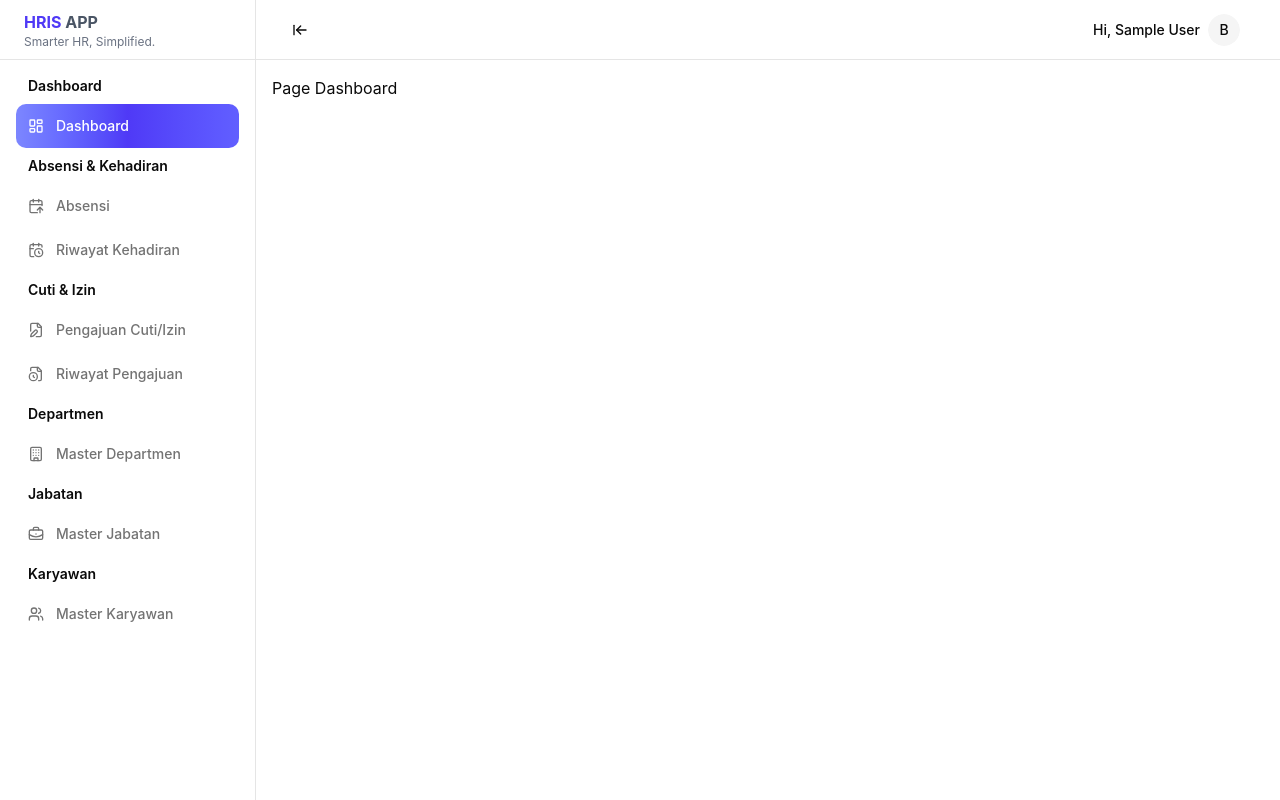
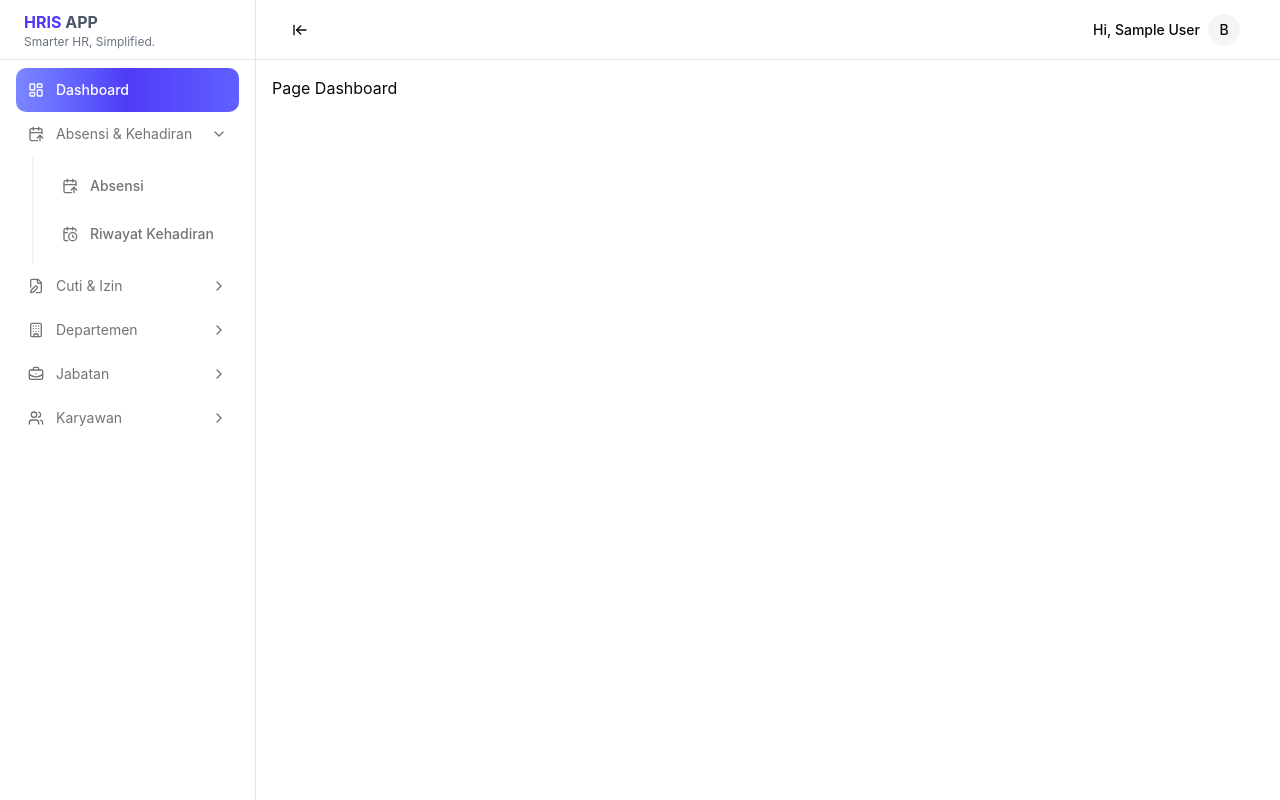
Before and after one commit to aldi140/hris-app, a React (Vite) app in the folder fe/: page / in a window 1280 px wide. Built offline with nearby package versions, Linux system fonts and the light colour scheme; sample sign-in values are in the browser's storage.

Commit message:
update navbar

```diff
--- a/fe/package.json
+++ b/fe/package.json
@@ -14,6 +14,7 @@
     "@radix-ui/react-aspect-ratio": "^1.1.7",
     "@radix-ui/react-avatar": "^1.1.10",
     "@radix-ui/react-checkbox": "^1.3.2",
+    "@radix-ui/react-collapsible": "^1.1.12",
     "@radix-ui/react-dialog": "^1.1.14",
     "@radix-ui/react-dropdown-menu": "^2.1.15",
     "@radix-ui/react-label": "^2.1.7",
--- a/fe/src/Components/layouts/partials/Sidebar.jsx
+++ b/fe/src/Components/layouts/partials/Sidebar.jsx
@@ -1,13 +1,13 @@
-import { BriefcaseBusiness, Building, CalendarArrowUp, CalendarClock, FileClock, FilePen, History, LayoutDashboard, PanelsLeftBottom, Users } from "lucide-react";
+import { BriefcaseBusiness, Building, CalendarArrowUp, CalendarClock, ChevronRight, FileClock, FilePen, History, LayoutDashboard, PanelsLeftBottom, Users } from "lucide-react";
 import NavLink from "../../commons/atoms/NavLink";
+import { Collapsible, CollapsibleContent, CollapsibleTrigger } from "../../ui/collapsible";
+import { cn } from "../../../lib/utils";
 
 
 const Sidebar = ({ location, minMaxSize }) => {
     return (
-        <nav className="grid items-start px-2 text-sm font-semibold lg:px-4">
-            {minMaxSize && (
-                <div className="px-3 py-2 text-sm font-semibold text-foreground">Dashboard</div>
-            )}
+        <nav className="grid items-start px-2 text-sm lg:px-4">
+            {/* Dashboard */}
             <NavLink
                 to="/"
                 active={location.pathname === "/"}
@@ -15,65 +15,182 @@ const Sidebar = ({ location, minMaxSize }) => {
                 {...(minMaxSize && { title: "Dashboard" })}
             />
 
+            {/* Absensi */}
+            <Collapsible defaultOpen>
+                <CollapsibleTrigger
+                    className={cn(
+                        "group flex items-center justify-between w-full p-3 text-sm text-muted-foreground hover:bg-indigo-100 hover:text-indigo-500 rounded-md transition",
+
+                    )}
+                >
+                    {minMaxSize ? (
+                        <span className="flex items-center gap-3">
+                            <CalendarArrowUp className="h-4 w-4 shrink-0" />
+                            Absensi & Kehadiran
+                        </span>
+                    ) : (
+                        <CalendarArrowUp className="h-4 w-4 shrink-0" />
+                    )}
                     {minMaxSize && (
-                <div className="px-3 py-2 text-sm font-semibold text-foreground">Absensi & Kehadiran</div>
+                        <ChevronRight className="h-4 w-4 shrink-0 transition-transform duration-200 group-data-[state=open]:rotate-90" />
                     )}
+                </CollapsibleTrigger>
+
+                {minMaxSize && (
+                    <CollapsibleContent className="overflow-hidden data-[state=closed]:animate-collapsible-up data-[state=open]:animate-collapsible-down">
+                        <div className="ml-4 border-l-2 border-muted pl-4 flex flex-col gap-1 py-2">
                             <NavLink
                                 to="/absensi"
                                 icon={CalendarArrowUp}
                                 active={location.pathname.startsWith("/absensi")}
-                {...(minMaxSize && { title: "Absensi" })}
+                                title="Absensi"
                             />
                             <NavLink
-                to="#"
-                icon={CalendarClock }
-                {...(minMaxSize && { title: "Riwayat Kehadiran" })}
+                                to="/riwayat-kehadiran"
+                                icon={CalendarClock}
+                                title="Riwayat Kehadiran"
                             />
+                        </div>
+                    </CollapsibleContent>
+                )}
+            </Collapsible>
+
+            {/* Cuti */}
+            <Collapsible>
+                <CollapsibleTrigger
+                    className={cn(
+                        "group flex items-center justify-between w-full p-3 text-sm text-muted-foreground hover:bg-indigo-100 hover:text-indigo-500 rounded-md transition",
+                    )}
+                >
+                    {minMaxSize ? (
+                        <span className="flex items-center gap-3">
+                            <FilePen className="h-4 w-4 shrink-0" />
+                            Cuti & Izin
+                        </span>
+                    ) : (
+                        <FilePen className="h-4 w-4 shrink-0" />
+                    )}
+                    {minMaxSize && (
+                        <ChevronRight className="h-4 w-4 shrink-0 transition-transform duration-200 group-data-[state=open]:rotate-90" />
+                    )}
+                </CollapsibleTrigger>
 
                 {minMaxSize && (
-                <div className="px-3 py-2 text-sm font-semibold text-foreground">Cuti & Izin</div>
+                    <CollapsibleContent className="overflow-hidden data-[state=closed]:animate-collapsible-up data-[state=open]:animate-collapsible-down">
+                        <div className="ml-4 border-l-2 border-muted pl-4 flex flex-col gap-1 py-2">
+                            <NavLink to="/cuti" icon={FilePen} title="Pengajuan Cuti/Izin" />
+                            <NavLink to="/riwayat-cuti" icon={FileClock} title="Riwayat Pengajuan" />
+                        </div>
+                    </CollapsibleContent>
                 )}
-            <NavLink
-                to="#"
-                icon={FilePen }
-                {...(minMaxSize && { title: "Pengajuan Cuti/Izin" })}
-            />
-            <NavLink
-                to="#"
-                icon={FileClock}
-                {...(minMaxSize && { title: "Riwayat Pengajuan" })}
-            />
+            </Collapsible>
+
+            {/* Departemen */}
+            <Collapsible>
+                <CollapsibleTrigger
+                    className={cn(
+                        "group flex items-center justify-between w-full p-3 text-sm text-muted-foreground hover:bg-indigo-100 hover:text-indigo-500 rounded-md transition",
+
+                    )}
+                >
+                    {minMaxSize ? (
+                        <span className="flex items-center gap-3">
+                            <Building className="h-4 w-4 shrink-0" />
+                            Departemen
+                        </span>
+                    ) : (
+                        <Building className="h-4 w-4 shrink-0" />
+                    )}
+                    {minMaxSize && (
+                        <ChevronRight className="h-4 w-4 shrink-0 transition-transform duration-200 group-data-[state=open]:rotate-90" />
+                    )}
+                </CollapsibleTrigger>
 
                 {minMaxSize && (
-                <div className="px-3 py-2 text-sm font-semibold text-foreground">Departmen</div>
+                    <CollapsibleContent className="overflow-hidden data-[state=closed]:animate-collapsible-up data-[state=open]:animate-collapsible-down">
+                        <div className="ml-4 border-l-2 border-muted pl-4 flex flex-col gap-1 py-2">
+                            <NavLink
+                                to="/admin/departmen"
+                                active={location.pathname.startsWith("/admin/departmen")}
+                                icon={Building}
+                                title="Master Departmen"
+                            />
+                        </div>
+                    </CollapsibleContent>
                 )}
-            <NavLink
-                to="/departmen"
-                active={location.pathname.startsWith("/departmen")}
-                icon={Building}
-                {...(minMaxSize && { title: "Master Departmen" })}
-            />
+            </Collapsible>
+
+            {/* Jabatan */}
+            <Collapsible>
+                <CollapsibleTrigger
+                    className={cn(
+                        "group flex items-center justify-between w-full p-3 text-sm text-muted-foreground hover:bg-indigo-100 hover:text-indigo-500 rounded-md transition",
+
+                    )}
+                >
+                    {minMaxSize ? (
+                        <span className="flex items-center gap-3">
+                            <BriefcaseBusiness className="h-4 w-4 shrink-0" />
+                            Jabatan
+                        </span>
+                    ) : (
+                        <BriefcaseBusiness className="h-4 w-4 shrink-0" />
+                    )}
+                    {minMaxSize && (
+                        <ChevronRight className="h-4 w-4 shrink-0 transition-transform duration-200 group-data-[state=open]:rotate-90" />
+                    )}
+                </CollapsibleTrigger>
 
                 {minMaxSize && (
-                <div className="px-3 py-2 text-sm font-semibold text-foreground">Jabatan</div>
+                    <CollapsibleContent className="overflow-hidden data-[state=closed]:animate-collapsible-up data-[state=open]:animate-collapsible-down">
+                        <div className="ml-4 border-l-2 border-muted pl-4 flex flex-col gap-1 py-2">
+                            <NavLink
+                                to="/admin/jabatan"
+                                active={location.pathname.startsWith("/admin/jabatan")}
+                                icon={BriefcaseBusiness}
+                                title="Master Jabatan"
+                            />
+                        </div>
+                    </CollapsibleContent>
                 )}
-            <NavLink
-                to="/jabatan"
-                active={location.pathname.startsWith("/jabatan")}
-                icon={BriefcaseBusiness}
-                {...(minMaxSize && { title: "Master Jabatan" })}
-            />
+            </Collapsible>
+
+            {/* Karyawan */}
+            <Collapsible>
+                <CollapsibleTrigger
+                    className={cn(
+                        "group flex items-center justify-between w-full p-3 text-sm text-muted-foreground hover:bg-indigo-100 hover:text-indigo-500 rounded-md transition",
+
+                    )}
+                >
+                    {minMaxSize ? (
+                        <span className="flex items-center gap-3">
+                            <Users className="h-4 w-4 shrink-0" />
+                            Karyawan
+                        </span>
+                    ) : (
+                        <Users className="h-4 w-4 shrink-0" />
+                    )}
+                    {minMaxSize && (
+                        <ChevronRight className="h-4 w-4 shrink-0 transition-transform duration-200 group-data-[state=open]:rotate-90" />
+                    )}
+                </CollapsibleTrigger>
 
                 {minMaxSize && (
-                <div className="px-3 py-2 text-sm font-semibold text-foreground">Karyawan</div>
+                    <CollapsibleContent className="overflow-hidden data-[state=closed]:animate-collapsible-up data-[state=open]:animate-collapsible-down">
+                        <div className="ml-4 border-l-2 border-muted pl-4 flex flex-col gap-1 py-2">
+                            <NavLink
+                                to="/admin/karyawan"
+                                active={location.pathname.startsWith("/admin/karyawan")}
+                                icon={Users}
+                                title="Master Karyawan"
+                            />
+                        </div>
+                    </CollapsibleContent>
                 )}
-            <NavLink
-                to="/karyawan"
-                active={location.pathname.startsWith("/karyawan")}
-                icon={Users}
-                {...(minMaxSize && { title: "Master Karyawan" })}
-            />
+            </Collapsible>
         </nav>
+
     );
 };
 
--- /dev/null
+++ b/fe/src/Components/ui/collapsible.jsx
@@ -0,0 +1,21 @@
+import * as CollapsiblePrimitive from "@radix-ui/react-collapsible"
+
+function Collapsible({
+  ...props
+}) {
+  return <CollapsiblePrimitive.Root data-slot="collapsible" {...props} />;
+}
+
+function CollapsibleTrigger({
+  ...props
+}) {
+  return (<CollapsiblePrimitive.CollapsibleTrigger data-slot="collapsible-trigger" {...props} />);
+}
+
+function CollapsibleContent({
+  ...props
+}) {
+  return (<CollapsiblePrimitive.CollapsibleContent data-slot="collapsible-content" {...props} />);
+}
+
+export { Collapsible, CollapsibleTrigger, CollapsibleContent }
--- a/fe/src/features/auth/authSlice.js
+++ b/fe/src/features/auth/authSlice.js
@@ -86,5 +86,5 @@ export default authSlice.reducer
 export const {logout} = authSlice.actions
 
 export const isAuthenticated = (state) => state.auth.isAuthenticated
-export const dataToken = (state) => state.auth.token
+// export const dataToken = (state) => state.auth.token
 export const dataUser = (state) => state.auth.user
--- a/fe/src/routes/privateRoute.jsx
+++ b/fe/src/routes/privateRoute.jsx
@@ -1,6 +1,6 @@
 import { useSelector } from "react-redux";
 import { Navigate } from "react-router-dom";
-import { dataToken, isAuthenticated } from "../features/auth/authSlice";
+import { isAuthenticated } from "../features/auth/authSlice";
 
 export const PrivateRoute = ({ children }) => {
     const auth = useSelector(isAuthenticated);
```
Also changed, not shown: fe/src/pages/admin/departmen/Create.jsx (renamed from fe/src/pages/departmen/Create.jsx, +6 -6 lines), fe/src/pages/admin/departmen/Index.jsx (renamed from fe/src/pages/departmen/index.jsx, +12 -12 lines), fe/src/pages/admin/karyawan/Create.jsx (renamed from fe/src/pages/karyawan/Create.jsx, +13 -13 lines), fe/src/pages/admin/karyawan/Index.jsx (renamed from fe/src/pages/karyawan/Index.jsx, +17 -17 lines), fe/src/routes/index.jsx (+10 -10 lines), 1 other file (tests, documents, lock files or other folders). Lines whose indentation alone changed are shown as unchanged.
